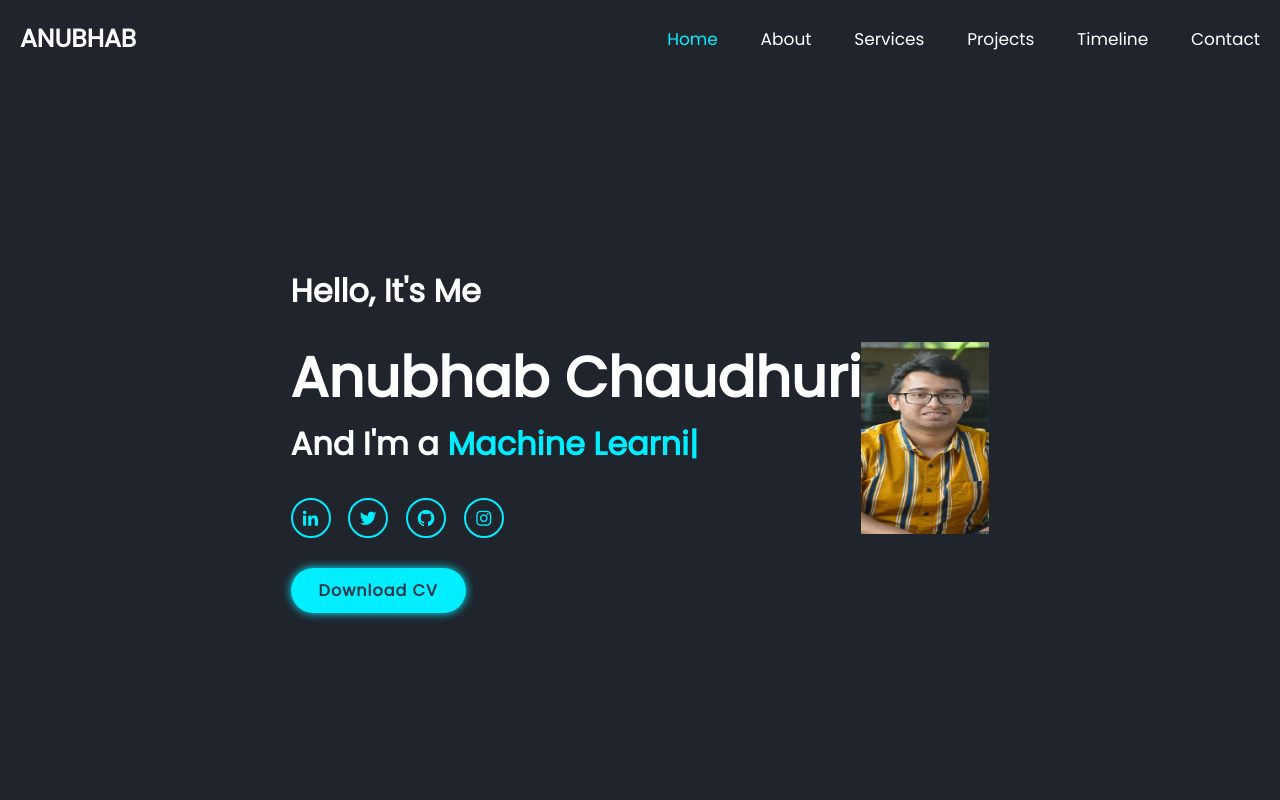
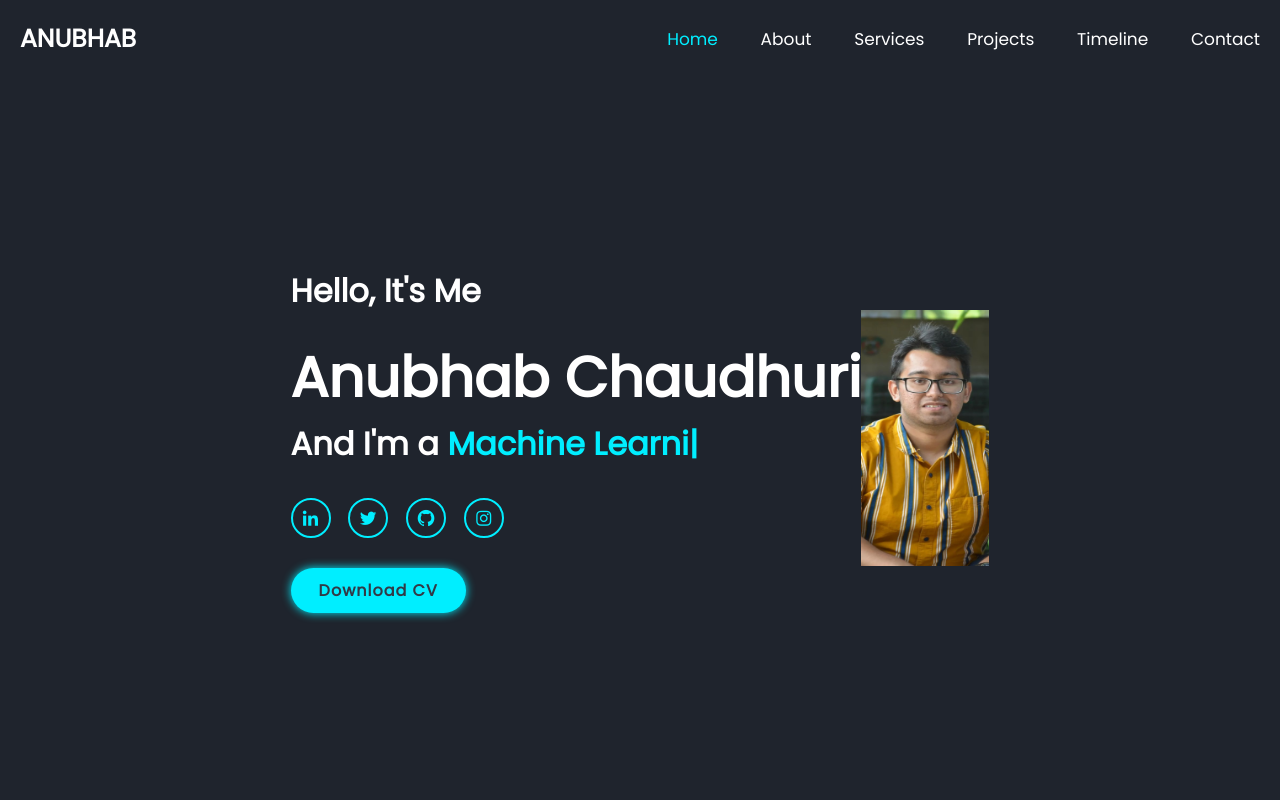
Before and after one commit to anubhabch10/portfolio, a website: page index.html in a window 1280 px wide. Shown: the top 800 px of the page. Drawn offline with nearby package versions, Linux system fonts and the light colour scheme.

Commit message:
style.css

```diff
--- a/css/style.css
+++ b/css/style.css
@@ -92,7 +92,7 @@ body{
 
 .home-img img {
     width: 10vw;
-	height: 15vw
+	height: 20vw;
 }
 
 
```
